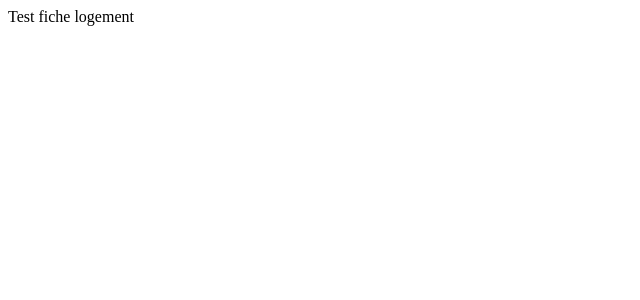
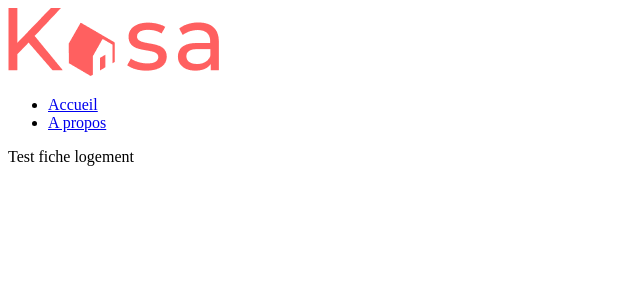
Before and after one commit to KloePoitrot/REACT-Kasa, a React (Vite) app: page /fiche-logement in a window 1280 px wide. Shown: the top 300 px of the page, without its empty margins (0-640 px from the left). Built offline with nearby package versions, Linux system fonts and the light colour scheme.

Commit message:
Add header component

```diff
--- /dev/null
+++ b/src/components/header.jsx
@@ -0,0 +1,17 @@
+import { Link } from "react-router-dom"
+
+function Header() {
+    return(
+        <header>
+            <Link to="/">
+                <img src="src/assets/img/logo/LOGO.png" alt="Logo dusite" />
+            </Link>
+            <ul>
+                <li><Link to="/">Accueil</Link></li>
+                <li><Link to="/a-propos">A propos</Link></li>
+            </ul>
+        </header>
+    )
+}
+
+export default Header
--- a/src/pages/APropos.jsx
+++ b/src/pages/APropos.jsx
@@ -1,6 +1,11 @@
+import Header from "../components/header"
+
 function APropos() {
     return (
-        <div>A propos test</div>
+        <>
+            <Header />
+            <div>A propos test</div>
+        </>
     )
 }
 
--- a/src/pages/error.jsx
+++ b/src/pages/error.jsx
@@ -1,6 +1,11 @@
+import Header from "../components/header"
+
 function ErrorPage() {
     return (
-        <div>Error test</div>
+        <>
+            <Header />
+            <div>Error test</div>
+        </>
     )
 }
 
--- a/src/pages/fiche-logement.jsx
+++ b/src/pages/fiche-logement.jsx
@@ -1,6 +1,11 @@
+import Header from "../components/header"
+
 function FicheLogement () {
     return (
-        <div>Test fiche logement</div>
+        <>
+            <Header />
+            <div>Test fiche logement</div>
+        </>
     )
 }
 
--- a/src/pages/home.jsx
+++ b/src/pages/home.jsx
@@ -1,6 +1,9 @@
+import Header from "../components/header"
+
 function HomePage() {
     return(
         <>
+            <Header />
             <div>Hello</div>
             <div>Home test</div>
         </>
```
Also changed, not shown: src/assets/img/logo/LOGO.png (added).
